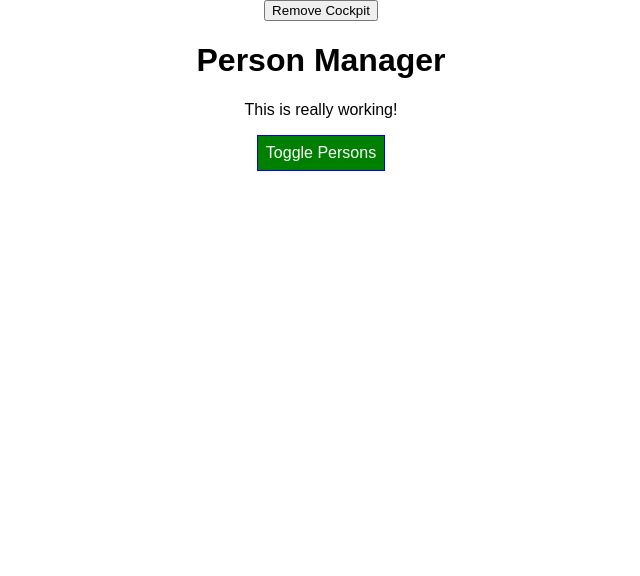
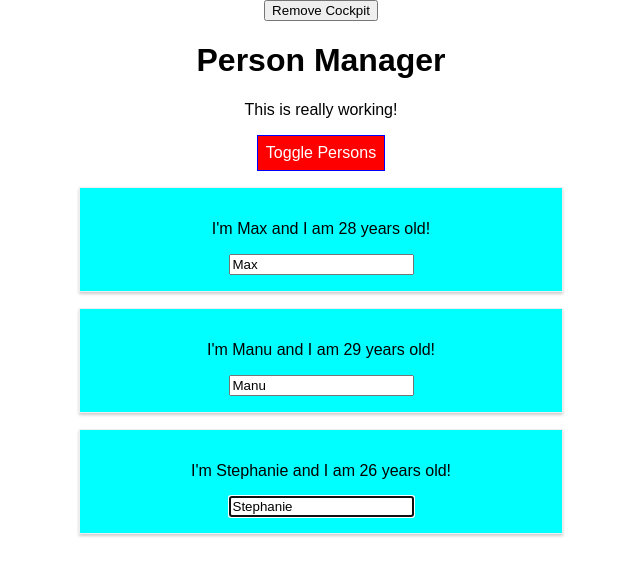
Before and after one commit to Mohit182/React-myapp, a React app: page / in a window 1280 px wide. Shown: the top 576 px of the page, without its empty margins (319-959 px from the left). Built offline with nearby package versions, Linux system fonts and the light colour scheme.

Commit message:
use of ref in person.js and cockpit.js

```diff
--- a/src/Components/Cockpit/Cockpit.js
+++ b/src/Components/Cockpit/Cockpit.js
@@ -1,14 +1,16 @@
-import React, { useEffect } from "react";
+import React, { useEffect, useRef } from "react";
 import classes from './Cockpit.css'
 
 const cockpit = (props) => {
+    const toggleBtnRef = useRef(null);
+
     useEffect(() => {
-
         console.log('[Cockpit.js] useEffect');
         //https request....
-        setTimeout(() => {
-            alert('Saved data to cloud!');
-        }, 1000);
+        // setTimeout(() => {
+        //     alert('Saved data to cloud!');
+        // }, 1000);
+        toggleBtnRef.current.click();
         return () => {
             console.log('[Cockpit.js] cleanup work in useEffect');
         };
@@ -39,7 +41,7 @@
         <div className={classes.Cockpit}>
             <h1>{props.title}</h1>
             <p className={assignedClasses.join(' ')}>This is really working!</p>
-            <button className={btnClass} onClick={props.clicked}>
+            <button ref={toggleBtnRef} className={btnClass} onClick={props.clicked}>
                 Toggle Persons
             </button>
         </div>
--- a/src/Components/Persons/Person/Person.js
+++ b/src/Components/Persons/Person/Person.js
@@ -1,10 +1,18 @@
-import React, {Component} from 'react';
+import React, { Component } from 'react';
 import Aux from '../../../hoc/Auxilary'
 import withClass from '../../../hoc/withClass';
 import classes from './Person.css';
 
-class Person extends Component{
-  render(){
+class Person extends Component {
+  constructor(props) {
+    super(props);
+    this.inputElementRef = React.createRef();
+  }
+  componentDidMount() {
+    // this.inputElement.focus();
+    this.inputElementRef.current.focus();
+  }
+  render() {
     console.log('[Person.js] rendering....');
 
     return (
@@ -15,6 +23,8 @@
         <p>{this.props.children}</p>
         <input
           type="text"
+          ref={this.inputElementRef}
+          // ref={(inputEl) => { this.inputElement = inputEl }}
           onChange={this.props.changed}
           value={this.props.name}
         />
@@ -25,4 +35,4 @@
   }
 };
 
-export default withClass(Person,classes.Person);
+export default withClass(Person, classes.Person);
```
Also changed, not shown: src/Containers/App.js (line endings or trailing spaces).
